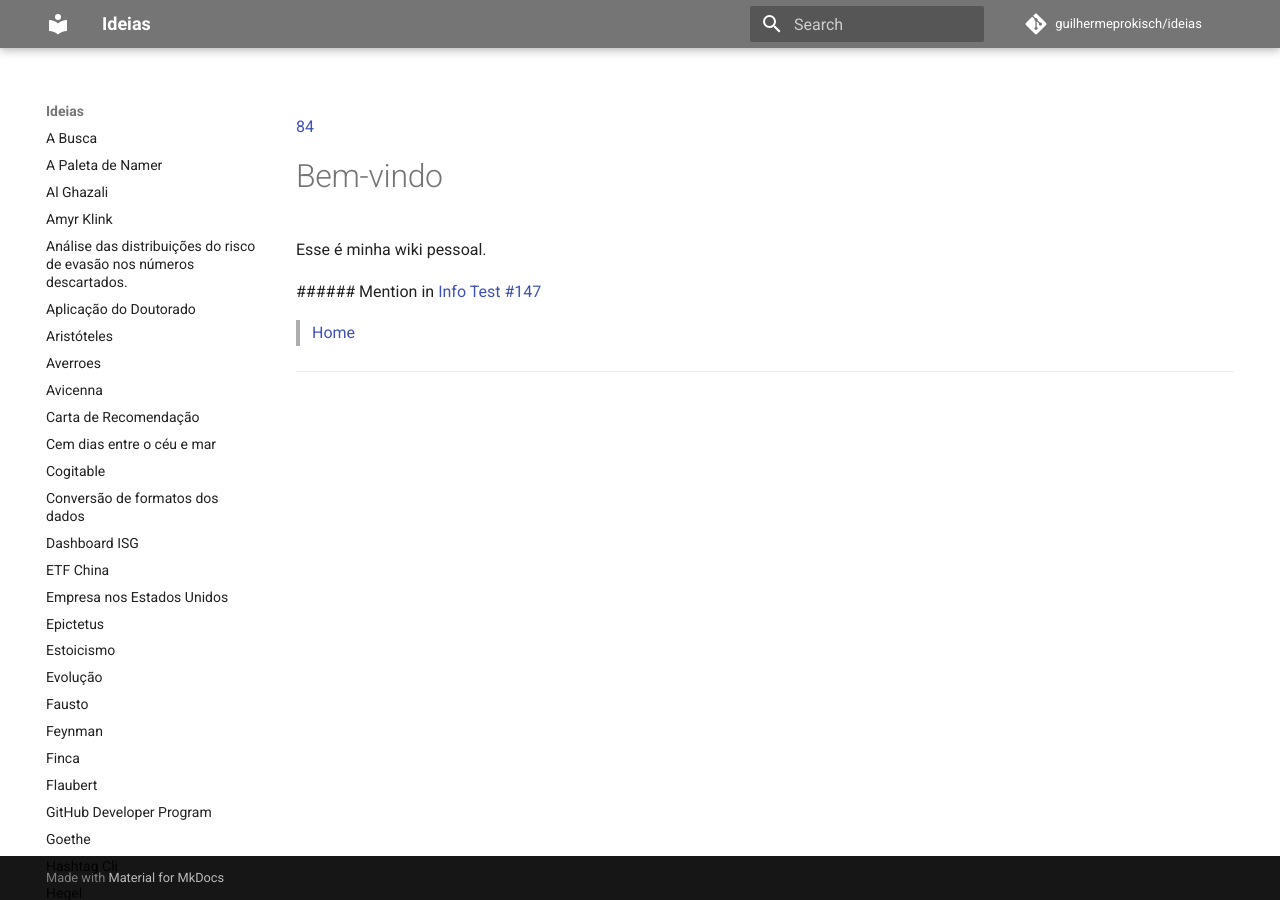
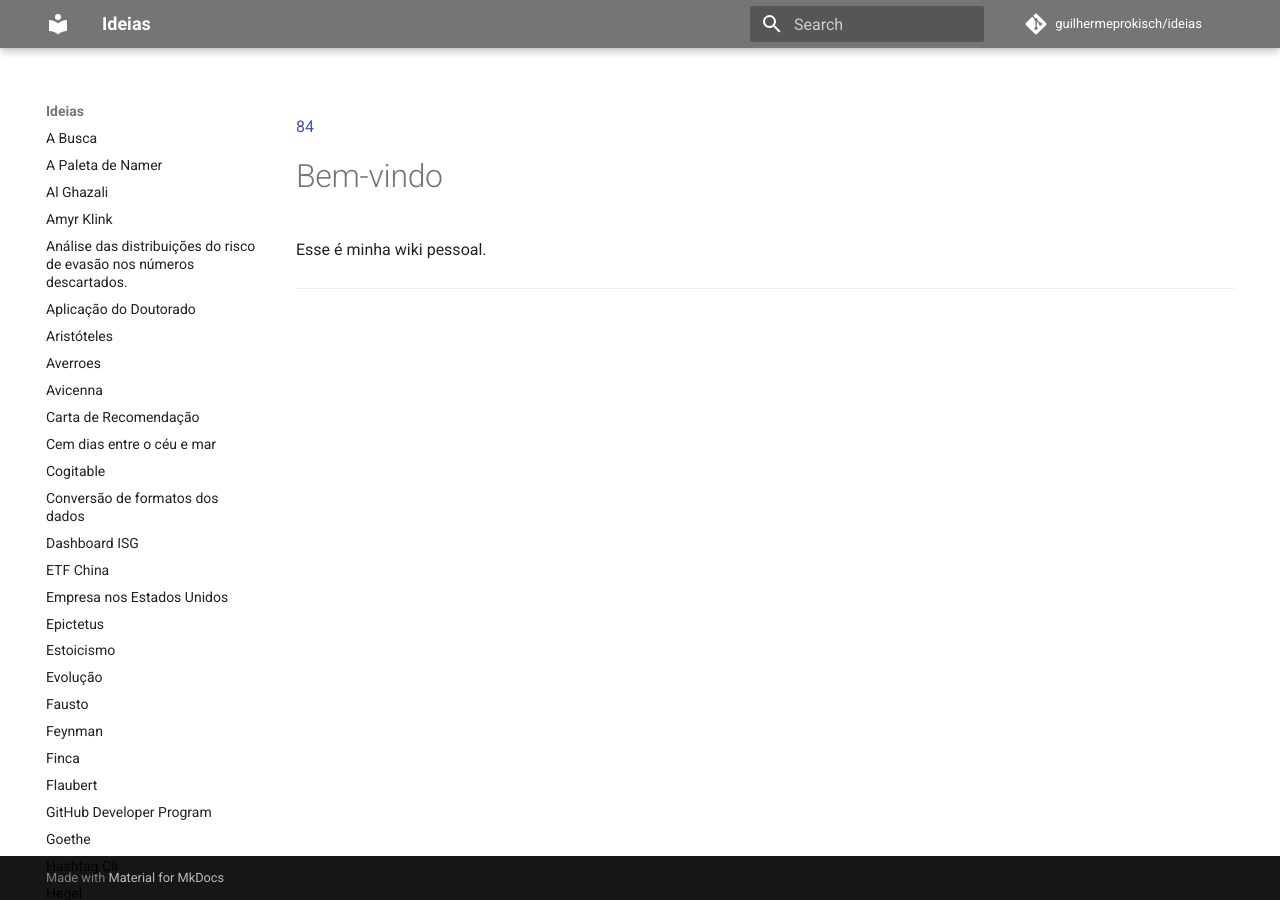
Before and after one commit to guilhermeprokisch/guilherme, an MkDocs documentation site: the page built from docs/Home.md, in a window 1280 px wide. Built offline with MkDocs 1.6.1 and Material for MkDocs 9.7.7, drawn with Linux system fonts in a browser that asks for light colours; comment, search, counter and statistics services are not loaded.

```diff
--- a/docs/Home.md
+++ b/docs/Home.md
@@ -6,7 +6,5 @@
 Esse é minha wiki pessoal.
 
 
- ######  Mention in [Info Test #147](Info-Test-#147)
- > [Home](Home)
 
 -------------------------------------------------------------------------------
```
